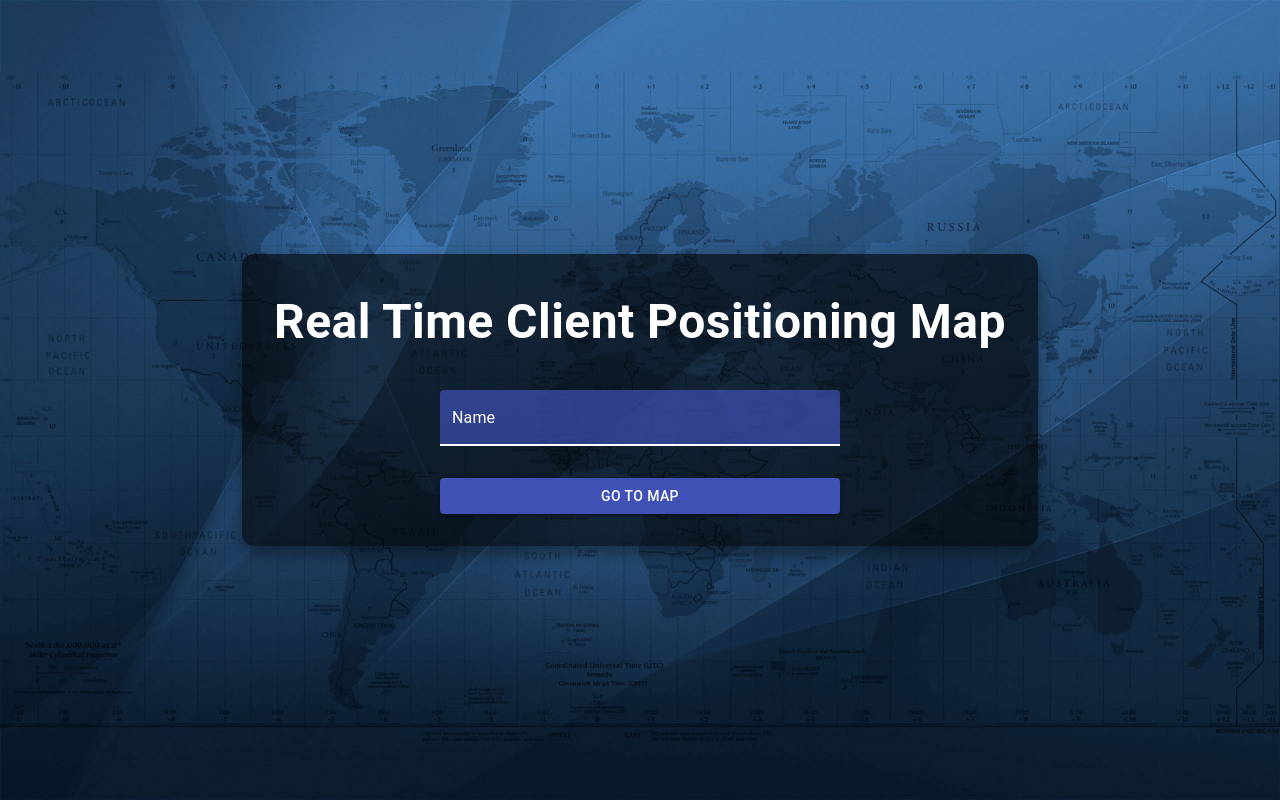
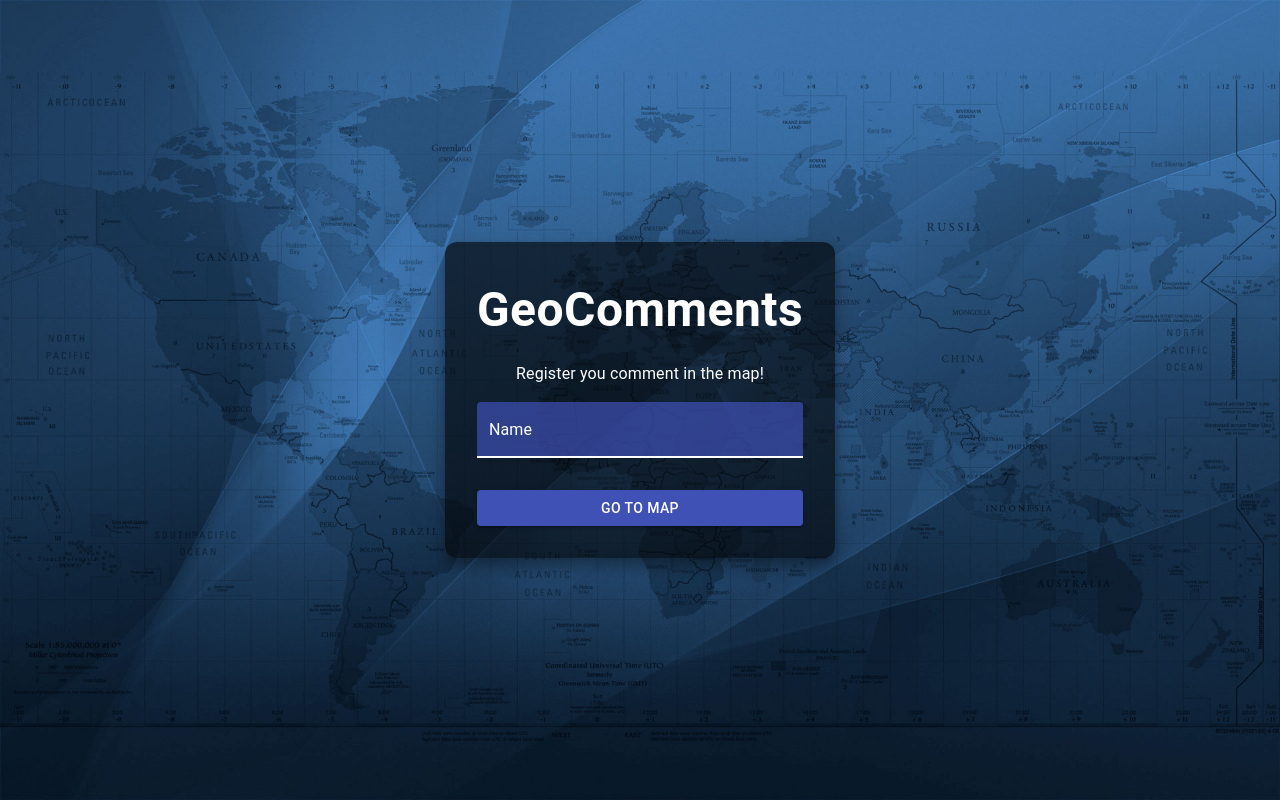
Before and after one commit to jonher16/GeoTracker, a React (Create React App) app: page / in a window 1280 px wide. Built offline with nearby package versions, Linux system fonts and the light colour scheme; no server answers.

Commit message:
changed name

```diff
--- a/src/components/RegisterName.js
+++ b/src/components/RegisterName.js
@@ -26,9 +26,21 @@ const useStyles = makeStyles((theme) => ({
   title: {
     color: "white",
     fontWeight: "bold",
-    marginBottom: theme.spacing(4),
+    marginBottom: theme.spacing(2),
     textAlign: "center",
     fontSize: "3rem",
+    [theme.breakpoints.down("sm")]: {
+      fontSize: "2rem",
+    },
+    [theme.breakpoints.down("xs")]: {
+      fontSize: "1.5rem",
+    },
+  },
+  subtitle: {
+    color: "white",
+    marginBottom: theme.spacing(2),
+    textAlign: "center",
+    fontSize: "1rem",
     [theme.breakpoints.down("sm")]: {
       fontSize: "2rem",
     },
@@ -112,7 +124,10 @@ const RegisterName = () => {
       {!registered ? (
         <div className={classes.page}>
           <Typography className={classes.title}>
-            Real Time Client Positioning Map
+            GeoComments
+          </Typography>
+          <Typography className={classes.subtitle}>
+            Register you comment in the map!
           </Typography>
           <form className={classes.form} onSubmit={register}>
             <TextField
```
